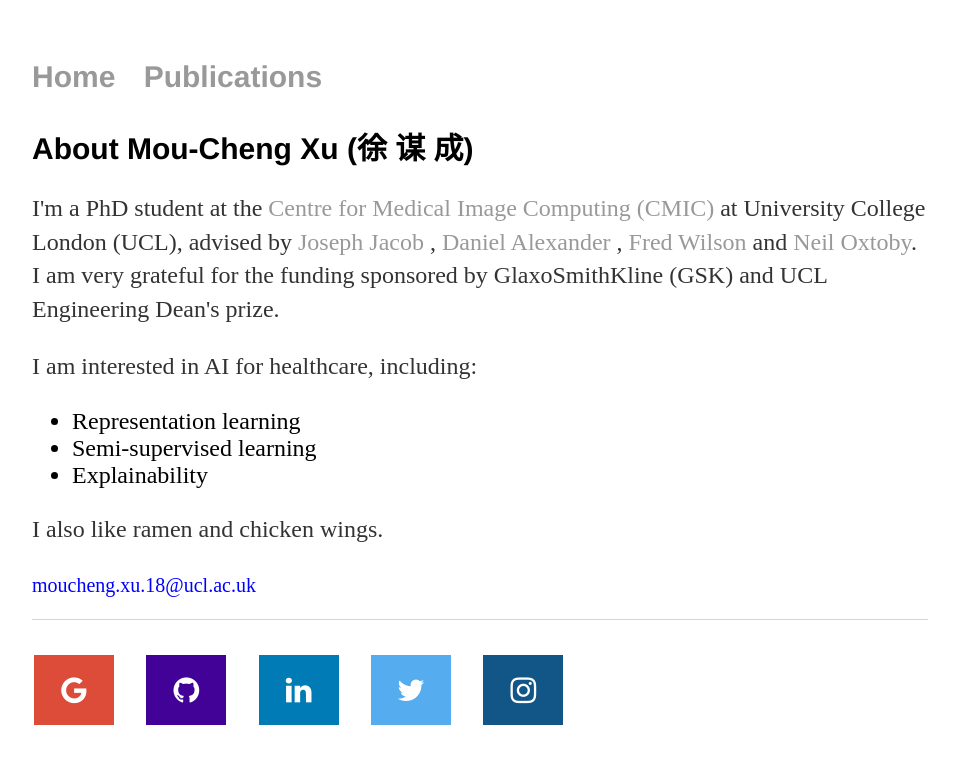
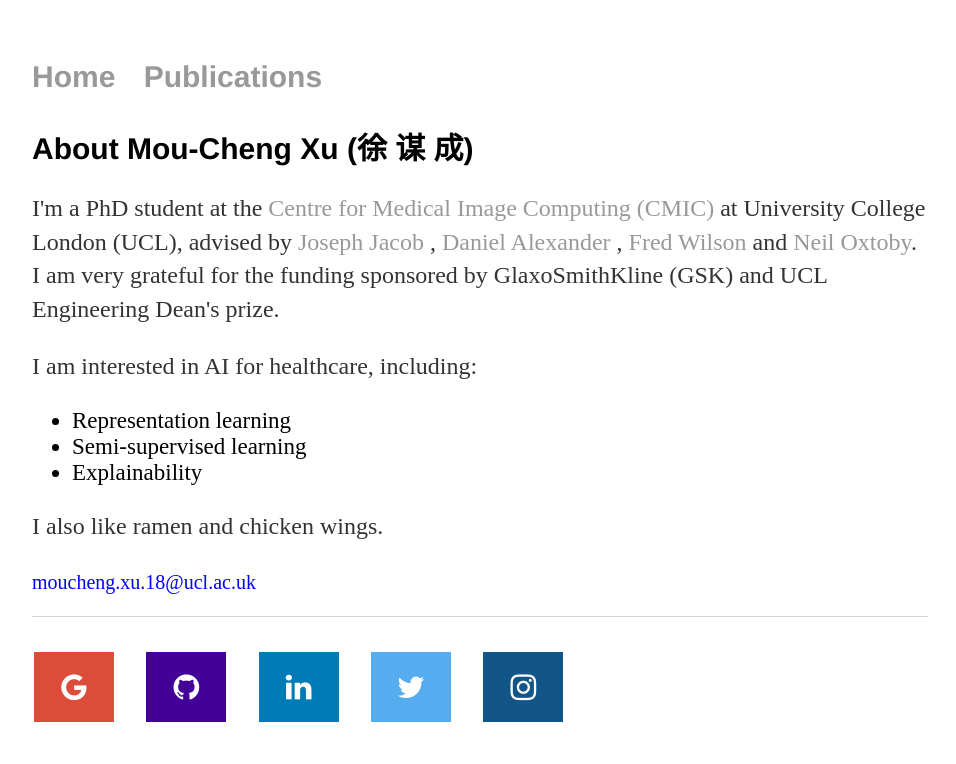
Before and after one commit to moucheng2017/mouchengxu.github.io, a Jekyll site: the page built from index.html, in a window 1280 px wide. Shown: the top 764 px of the page, without its empty margins (160-1116 px from the left). Built offline with Jekyll 4.4.1, drawn with Linux system fonts in a browser that asks for light colours.

Commit message:
Update index.html

```diff
--- a/index.html
+++ b/index.html
@@ -18,9 +18,9 @@ title: Mou-Cheng Xu
 	<p>I am interested in AI for healthcare, including:
 
 		<ul>
-			<li style="font-size:24px"> Representation learning </li>
-		  	<li style="font-size:24px"> Semi-supervised learning </li>
-			<li style="font-size:24px"> Explainability </li>
+			<li style="font-size:23px"> Representation learning </li>
+		  	<li style="font-size:23px"> Semi-supervised learning </li>
+			<li style="font-size:23px"> Explainability </li>
 		</ul>
 
 	</p>
```
